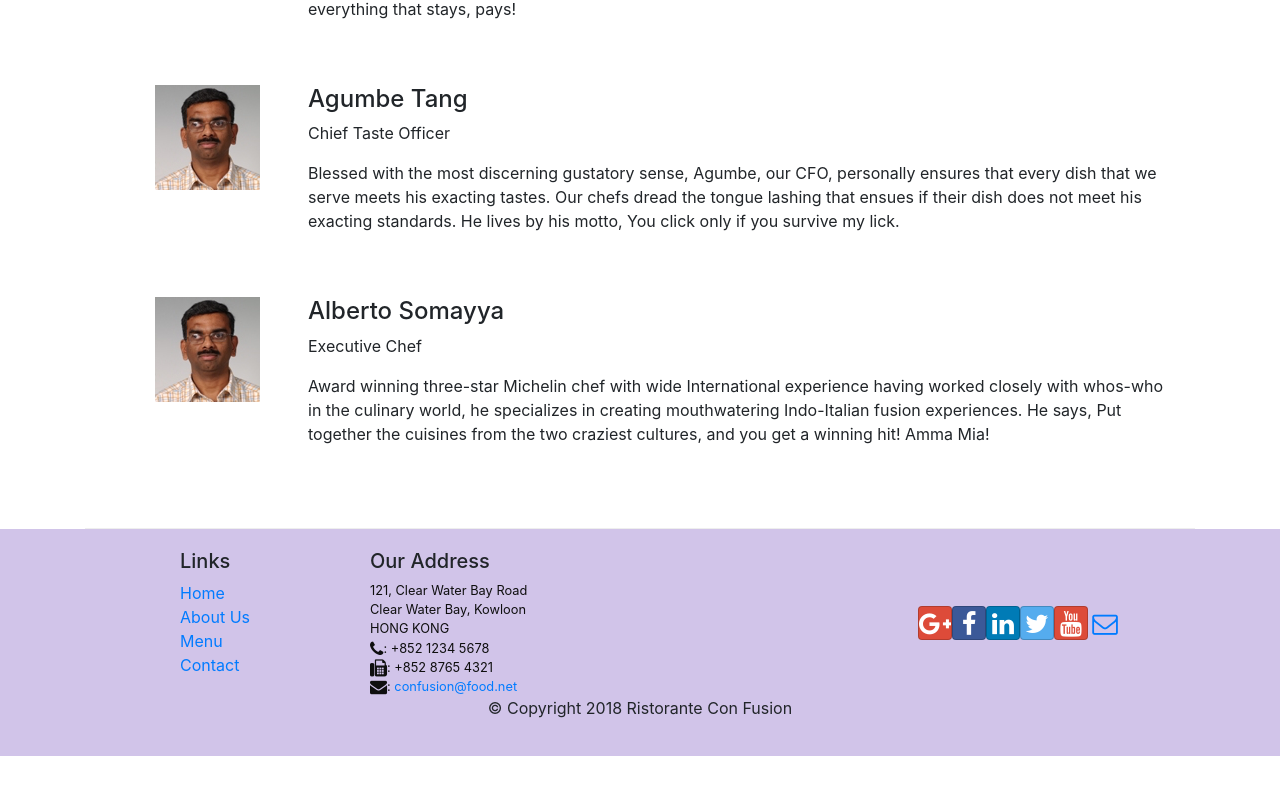
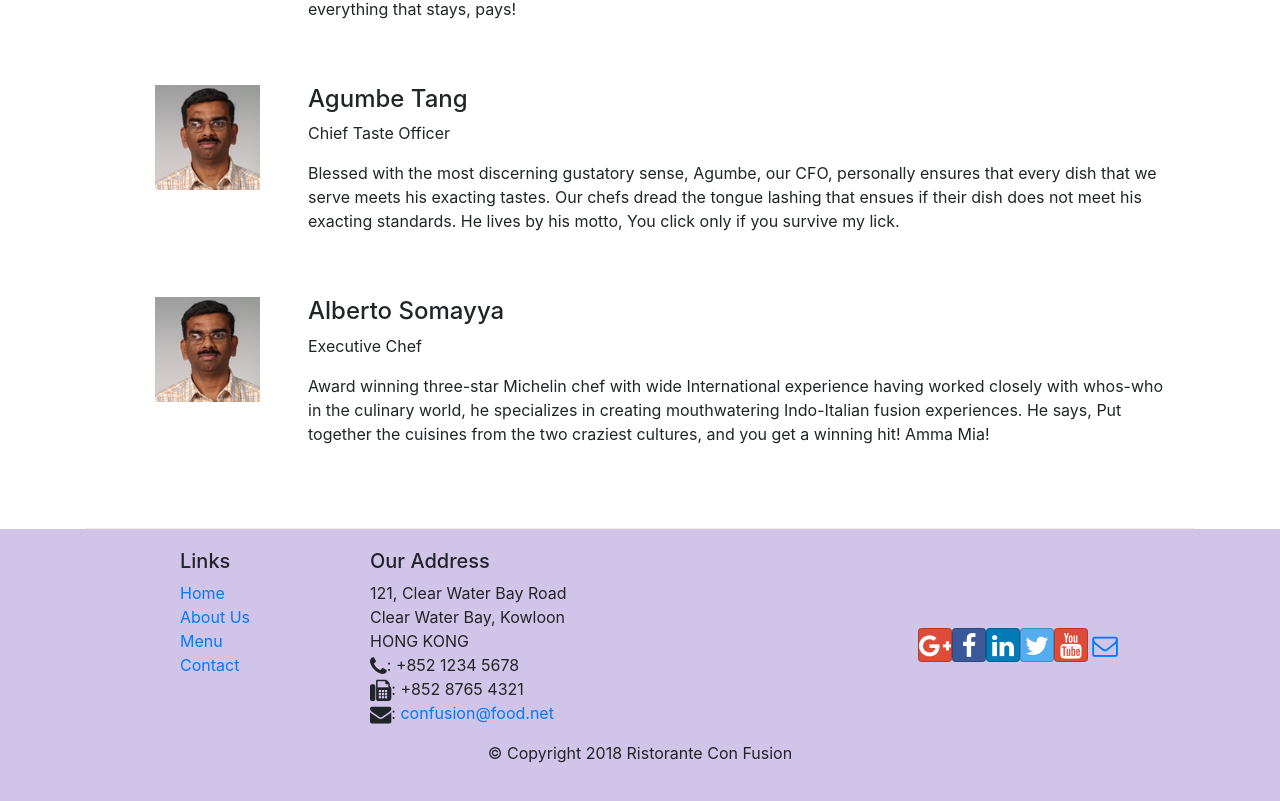
Before and after one commit to xr71/hkust_fullstack_react, a React (Create React App) app in the folder c2_frontend_w_react/confusion/: page /aboutus in a window 1280 px wide. Shown: the part 1537-2338 px from the top of the page. Before the commit the page ends 2293 px from the top, so only its background shows below. Built offline with nearby package versions, Linux system fonts and the light colour scheme.

Commit message:
fix App css

```diff
--- a/c2_frontend_w_react/confusion/src/App.css
+++ b/c2_frontend_w_react/confusion/src/App.css
@@ -22,7 +22,7 @@
     color:floralwhite;
 }
 
-address{
+.address {
     font-size:80%;
     margin:0px;
     color:#0f0f0f;
```
